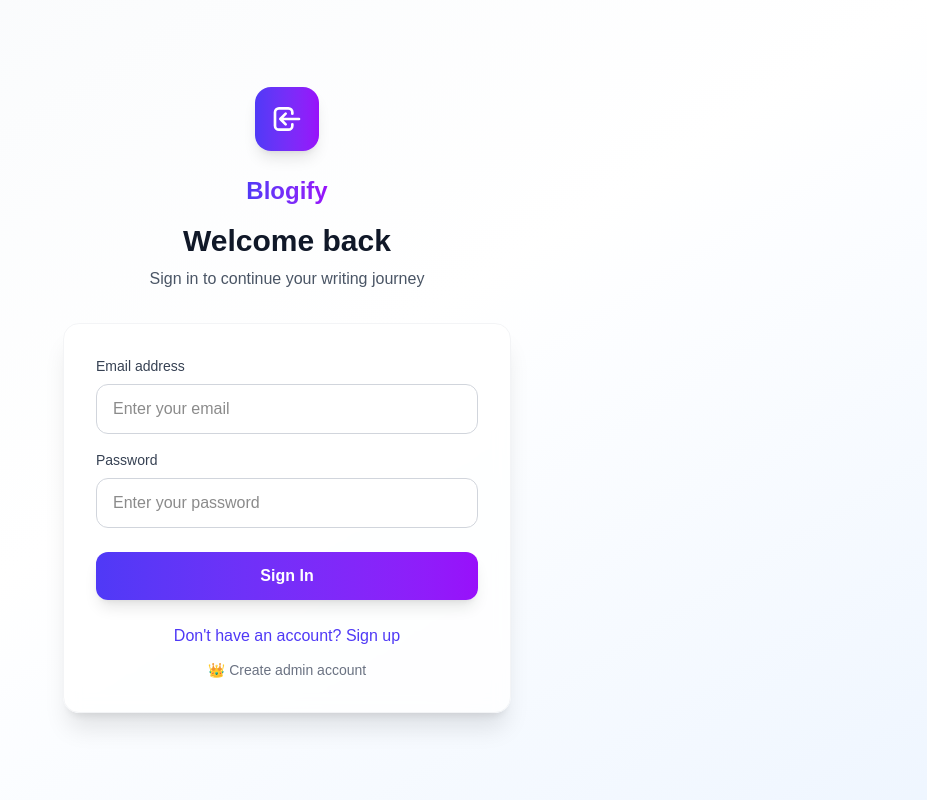
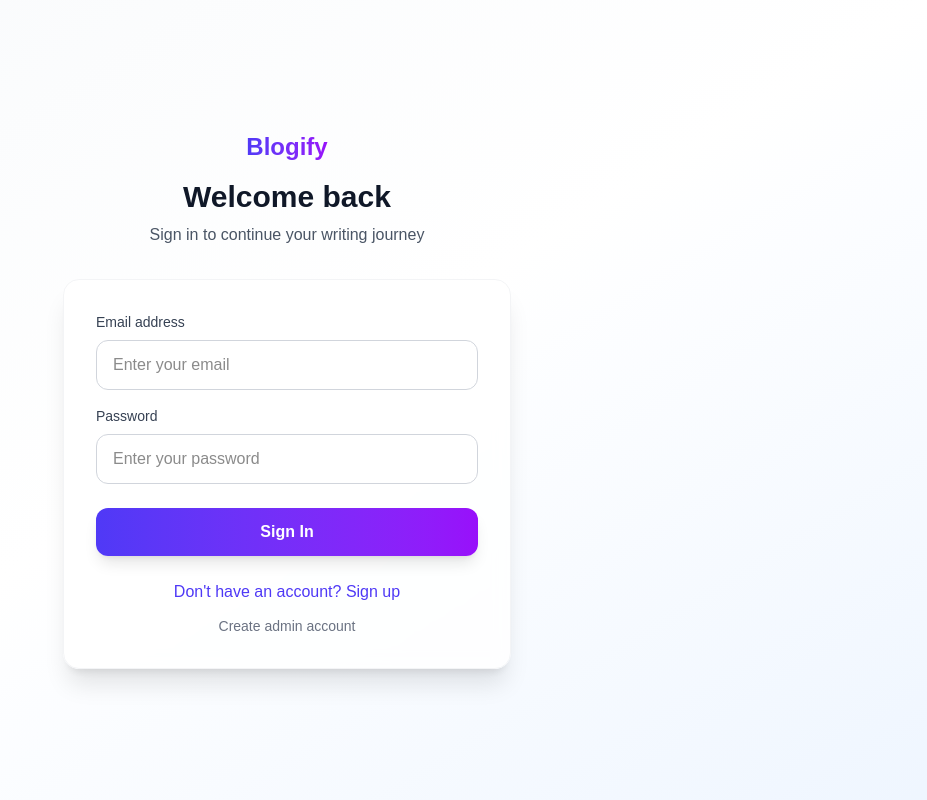
Before and after one commit to damithch/Blogify, a Next.js app: page /auth/signin in a window 1280 px wide. Shown: the whole page, without its empty margins (353-1280 px from the left). Built offline with nearby package versions, Linux system fonts and the light colour scheme.

Commit message:
recreated the sign-in ui and removed images

```diff
--- a/src/app/auth/signin/page.tsx
+++ b/src/app/auth/signin/page.tsx
@@ -58,11 +58,6 @@ export default function SignIn() {
       <div className="relative z-10 max-w-md w-full">
         {/* Logo/Header Section */}
         <div className="text-center mb-8">
-          <div className="mx-auto w-16 h-16 bg-gradient-to-r from-indigo-600 to-purple-600 rounded-2xl flex items-center justify-center mb-6 shadow-lg">
-            <svg className="w-8 h-8 text-white" fill="none" stroke="currentColor" viewBox="0 0 24 24">
-              <path strokeLinecap="round" strokeLinejoin="round" strokeWidth="2" d="M11 16l-4-4m0 0l4-4m-4 4h14m-5 4v1a3 3 0 01-3 3H6a3 3 0 01-3-3V7a3 3 0 013-3h7a3 3 0 013 3v1" />
-            </svg>
-          </div>
           <Link href="/" className="text-2xl font-bold bg-gradient-to-r from-indigo-600 to-purple-600 bg-clip-text text-transparent">
             Blogify
           </Link>
@@ -161,7 +156,7 @@ export default function SignIn() {
               href="/auth/admin-signup"
               className="block text-gray-500 hover:text-gray-600 text-sm transition-colors"
             >
-              👑 Create admin account
+              Create admin account
             </Link>
           </div>
         </div>
```
